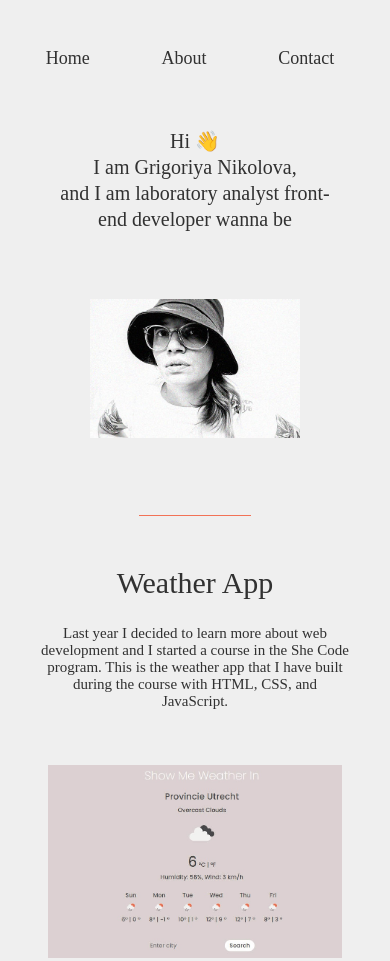
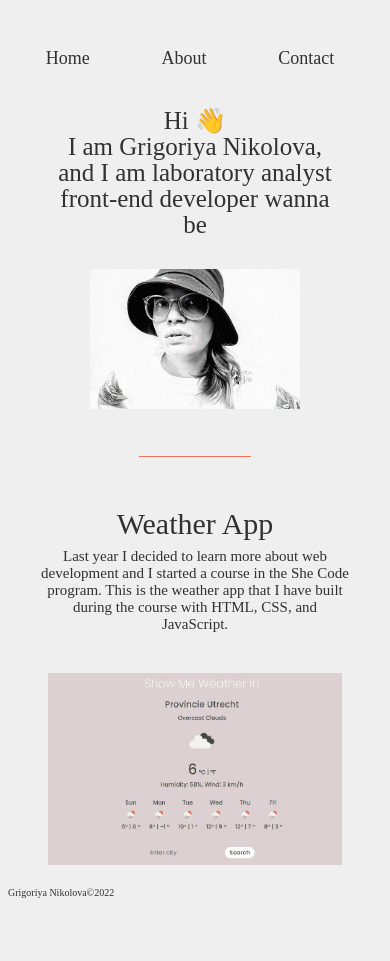
Before and after one commit to Gr1t0/portfolio-project, a plain HTML site: page index.html in a window 390 px wide. Shown: the top 961 px of the page. After the commit the page ends 906 px from the top, so only its background shows below. Drawn offline with Linux system fonts and the light colour scheme; a web font is replaced by a local one.

Commit message:
small updates font size; padding;margin

```diff
--- a/src/styles.css
+++ b/src/styles.css
@@ -74,7 +74,7 @@ html {
   margin: 0 auto;
   text-align: center;
   max-width: 500px;
-  margin-bottom: 3rem;
+  margin-bottom: 1rem;
 }
 
 h1 {
@@ -92,13 +92,13 @@ h1 {
 .photo img {
   max-width: 70%;
   object-fit: cover;
-  margin-bottom: 70px;
+  margin-bottom: 4rem;
 }
 
 img {
   pointer-events: none;
   max-width: 100%;
-  min-width: 100px;
+  min-width: 10rem;
   height: auto;
 }
 
@@ -156,7 +156,7 @@ h2 {
   }
 
   .description {
-    padding: 2rem 8rem;
+    padding: 0rem 8rem 2rem 8rem;
     font-size: 2rem;
     text-align: center;
   }
@@ -170,12 +170,14 @@ h2 {
   h1 {
     margin-top: 100px;
     font-weight: 200;
-    font-size: 2rem;
+    font-size: 2.5rem;
     text-align: center;
     line-height: 2.6rem;
-    padding: 2rem 4rem;
+    padding: 0rem 4rem;
   }
-
+  h2 {
+    margin-bottom: 0.7rem;
+  }
   .nav {
     margin-bottom: 1rem;
   }
@@ -201,6 +203,10 @@ h2 {
   .nav-item:first-child {
     display: none;
   }
+
+  p {
+    margin: 0;
+  }
 }
 
 @media (max-width: 550px) {
@@ -215,5 +221,6 @@ h2 {
   }
   p {
     font-size: 1.5rem;
+    margin: 0;
   }
 }
```
